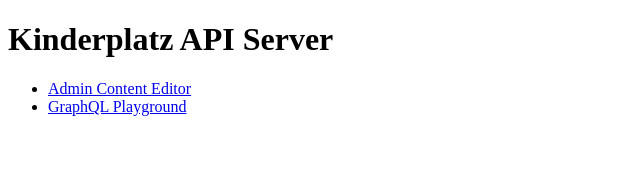
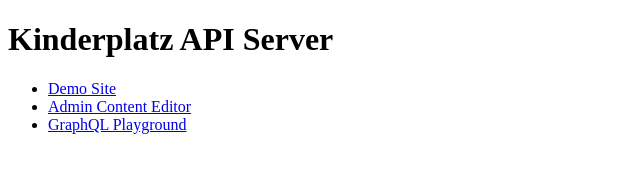
Before and after one commit to OOKB/kinderplatz-api, a website: page public/index.html in a window 1280 px wide. Shown: the whole page, without its empty margins (0-640 px from the left). Drawn offline with Linux system fonts and the light colour scheme.

Commit message:
link to demo site

```diff
--- a/public/index.html
+++ b/public/index.html
@@ -11,6 +11,7 @@
 <body>
   <h1>Kinderplatz API Server</h1>
   <ul>
+    <li><a href="https://kinderplatz.pages.dev">Demo Site</a></li>
     <li><a href="/admin">Admin Content Editor</a></li>
     <li><a href="/graphql">GraphQL Playground</a></li>
   </ul>
```
